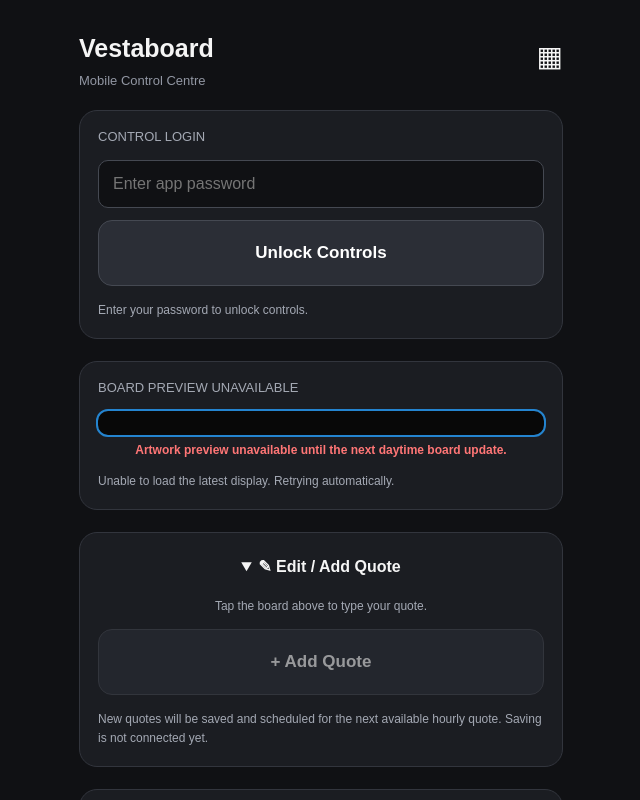
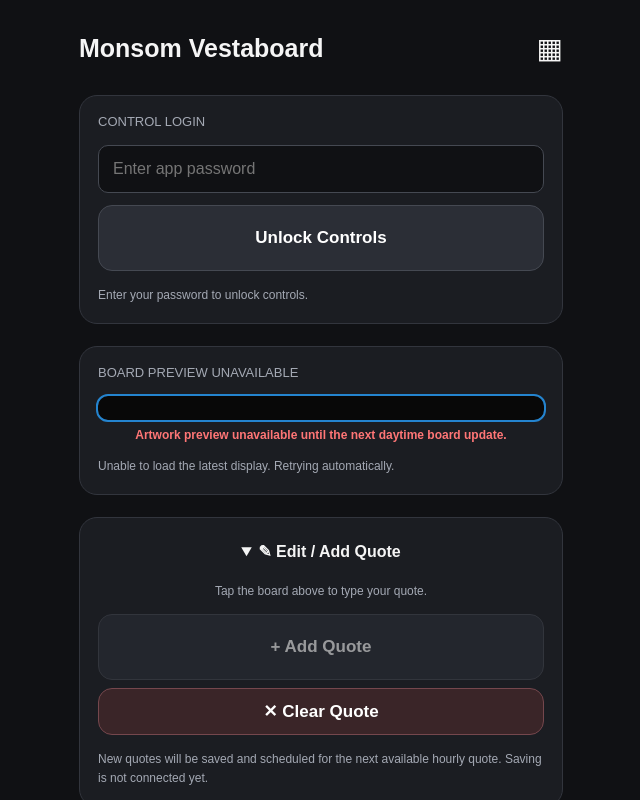
Before and after one commit to AJHazell64/AJHazell64.github.io, a plain HTML site: page vestaboard/index.html in a window 1280 px wide. Both pictures are taken after a click on the heading "✎ Edit / Add Quote". Shown: the top 800 px of the page, without its empty margins (319-959 px from the left). Drawn offline with Linux system fonts and the light colour scheme; no server answers.

Commit message:
Rename app and add clear quote button

```diff
--- a/vestaboard/index.html
+++ b/vestaboard/index.html
@@ -222,8 +222,9 @@ button small {
 
 <header>
   <div>
-    <h1>Vestaboard</h1>
-    <div class="subtitle">Mobile Control Centre</div>
+
+<h1>Monsom Vestaboard</h1>
+
   </div>
   <div style="font-size:28px">▦</div>
 </header>
@@ -307,6 +308,17 @@ button small {
       style="width:100%;margin-top:12px">
       + Add Quote
     </button>
+
+<button
+  id="clearQuoteBtn"
+  type="button"
+  style="width:100%;margin-top:8px;
+  padding:12px;background:#3a2528;
+  border:1px solid #75474d">
+  ✕ Clear Quote
+</button>
+
+
 
     <div class="notice">
       New quotes will be saved and scheduled
@@ -548,6 +560,13 @@ quoteEditor.addEventListener("toggle", () => {
 
 quoteInput.addEventListener("input", previewQuote);
 
+document.getElementById("clearQuoteBtn")
+  .addEventListener("click", () => {
+    quoteInput.value = "";
+    previewQuote();
+    quoteInput.blur();
+  });
+
 quoteInput.addEventListener("keydown", event => {
   if (event.key === "Enter") {
     event.preventDefault();
```
